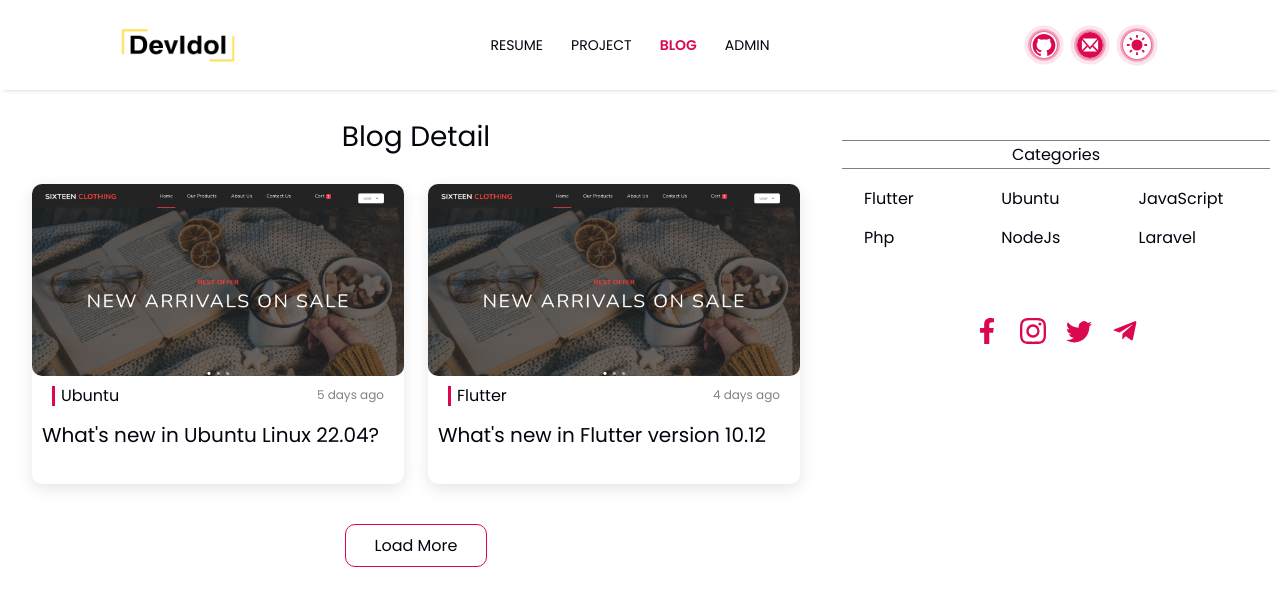
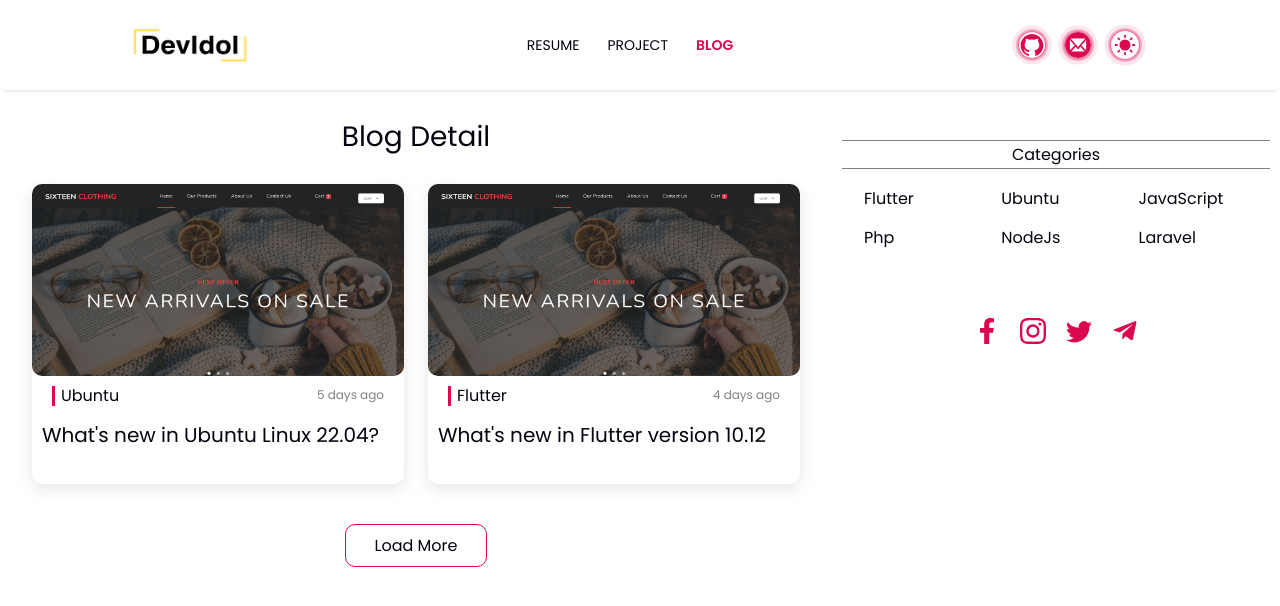
Before and after one commit to DevIdol/resume, a React (Create React App) app: page /blog in a window 1280 px wide. Shown: the top 606 px of the page. Built offline with nearby package versions, Linux system fonts and the light colour scheme.

Commit message:
Modified

```diff
--- a/src/Components/NavBar/NavCenter.jsx
+++ b/src/Components/NavBar/NavCenter.jsx
@@ -5,7 +5,7 @@ import { getNavItems } from "./NavBarItems";
 import classes from "./NavCenter.module.css";
 
 const NavCenter = () => {
-  const admin = true;
+  const admin = false;
   const [{ theme }] = useContext(ThemeContext);
   const navItems = getNavItems();
 
--- a/src/Components/Routes/Routers.jsx
+++ b/src/Components/Routes/Routers.jsx
@@ -8,7 +8,7 @@ import Login from "../Auth/Login/Login";
 import Register from "../Auth/Rigister/Register";
 import Blog from "../Blog/Blog";
 const Routers = () => {
-  const admin = true;
+  const admin = false;
   return (
     <Router>
       <NavBar />
```
